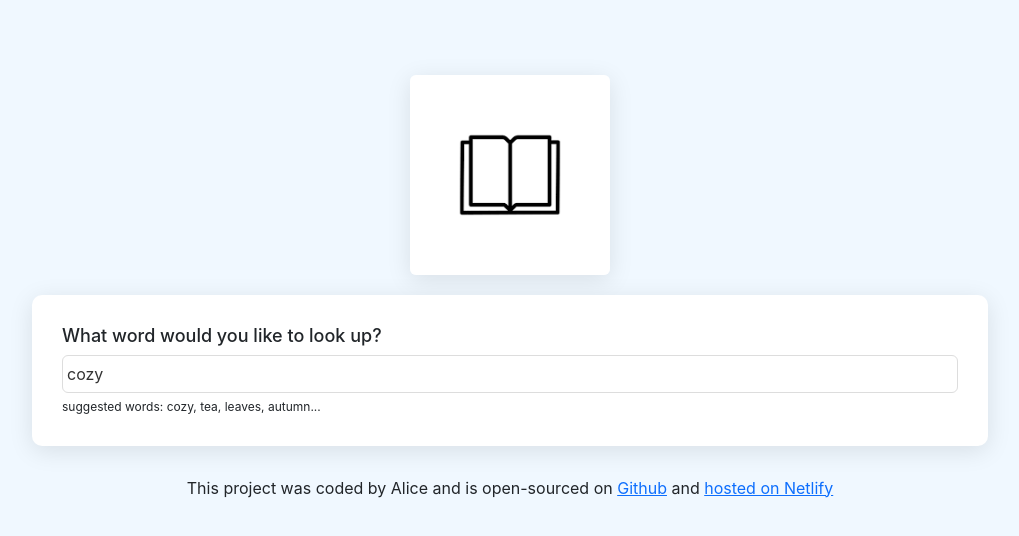
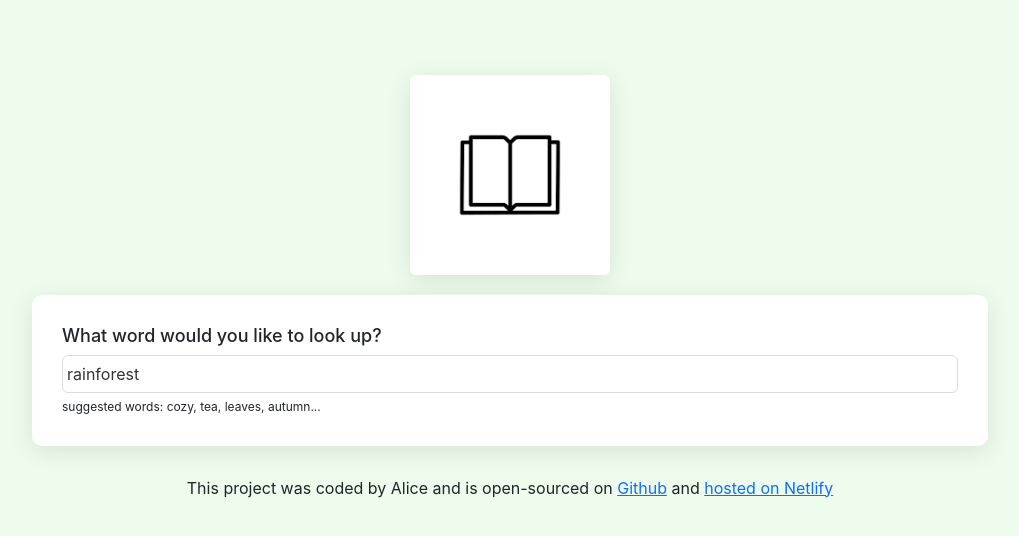
Before and after one commit to alimacy2508/dictionary-app-project, a React (Create React App) app: page / in a window 1280 px wide. Shown: the top 536 px of the page, without its empty margins (130-1149 px from the left). Built offline with nearby package versions, Linux system fonts and the light colour scheme; no server answers.

Commit message:
updated styling

```diff
--- a/src/App.js
+++ b/src/App.js
@@ -9,7 +9,7 @@ export default function App() {
         <header className="App-header"></header>
         <img src={DictionaryImage} className="App-logo img-fluid" alt="logo" />
         <main>
-          <DictionaryForm defaultSearchedword={"cozy"} />
+          <DictionaryForm defaultSearchedword={"rainforest"} />
         </main>
         <footer className="App-footer">
           This project was coded by Alice and is open-sourced on{" "}
--- a/src/index.css
+++ b/src/index.css
@@ -5,7 +5,7 @@ body {
     sans-serif;
   -webkit-font-smoothing: antialiased;
   -moz-osx-font-smoothing: grayscale;
-  background-color: aliceblue;
+  background-color: rgb(237, 252, 237);
 }
 
 code {
```
